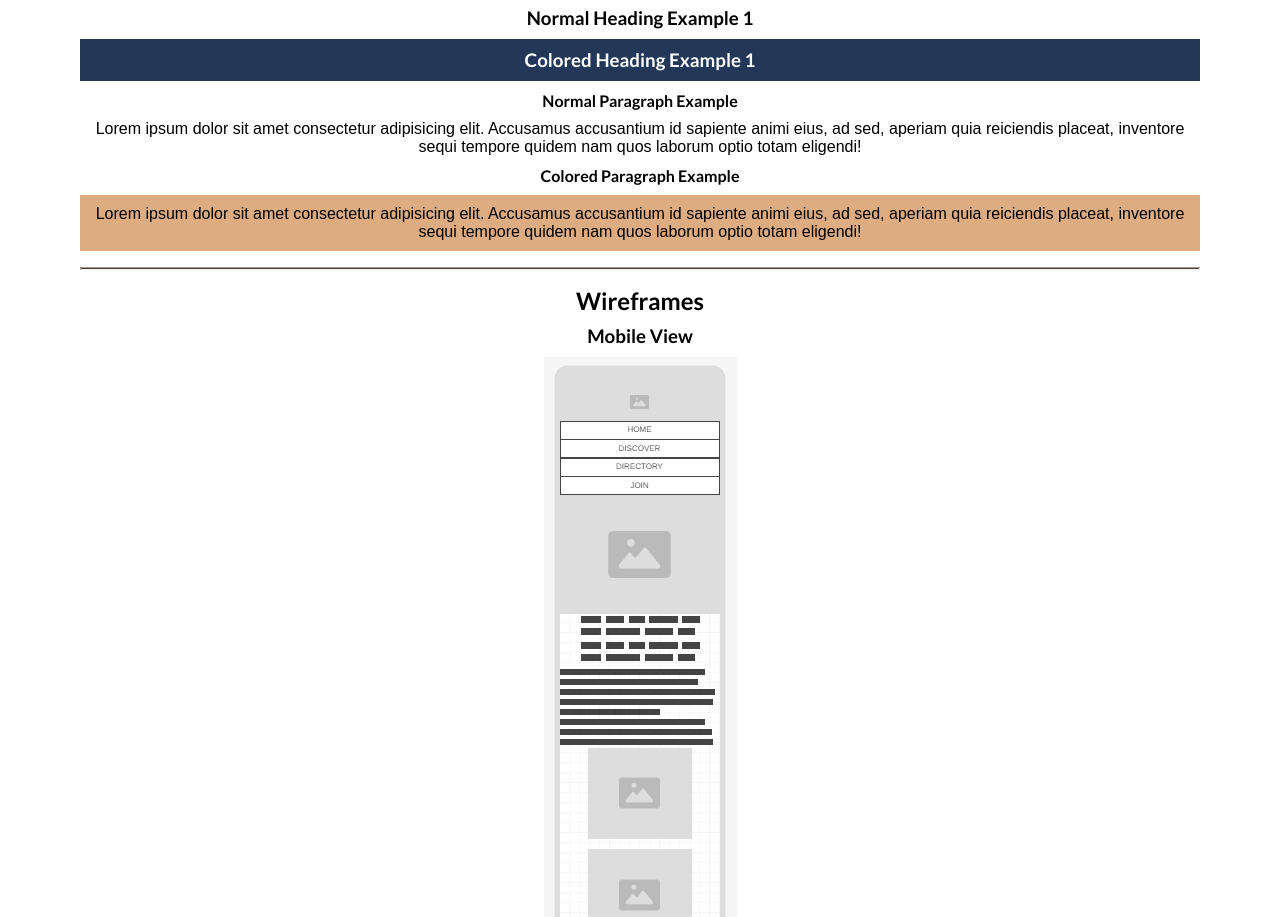
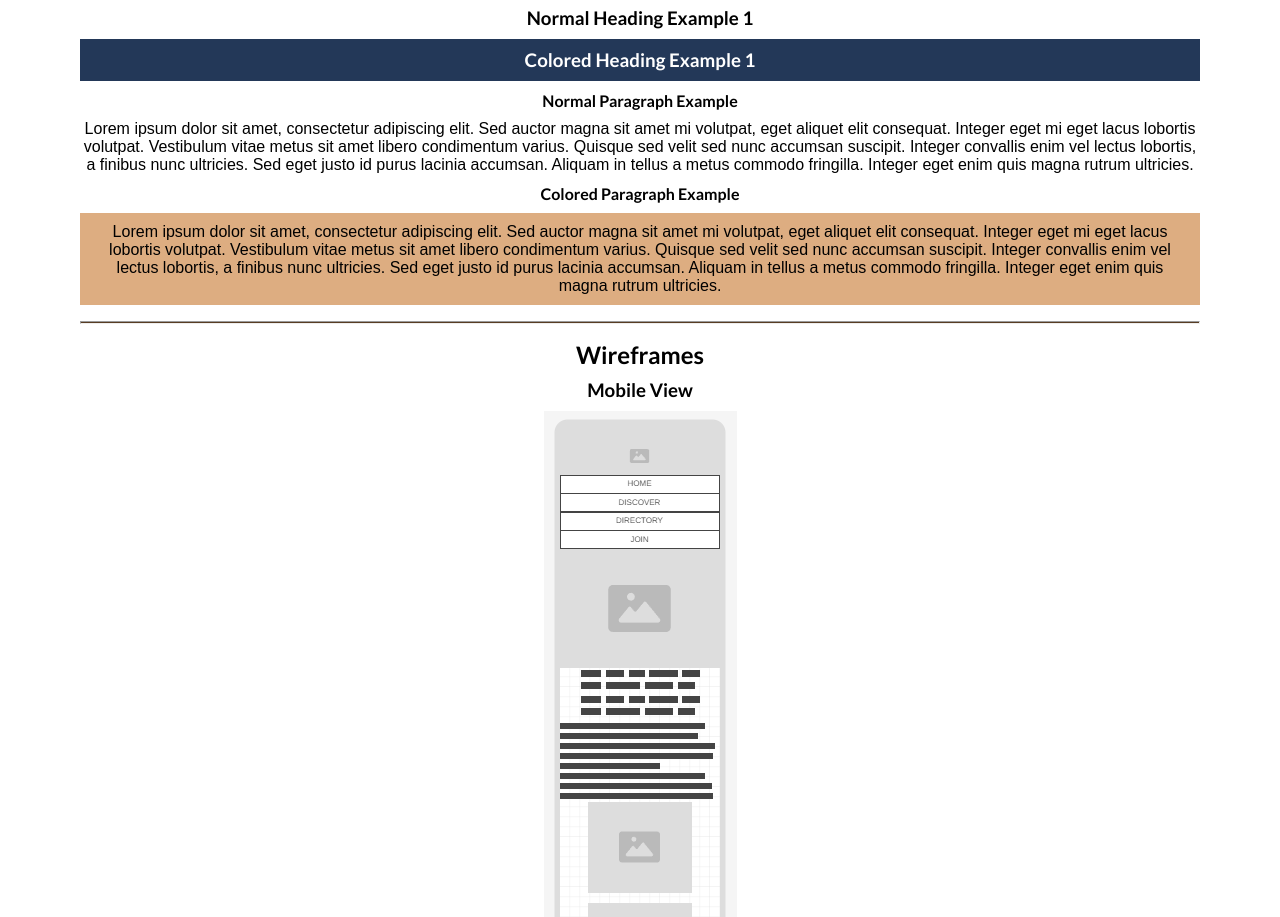
Before and after one commit to mosiahdc/wdd230, a plain HTML site: page week01/chamber-site-plan.html in a window 1280 px wide. Shown: the part 809-1726 px from the top of the page. Drawn offline with Linux system fonts and the light colour scheme.

Commit message:
Updated CSS

```diff
--- a/week01/chamber-site-plan.html
+++ b/week01/chamber-site-plan.html
@@ -1,5 +1,6 @@
 <!DOCTYPE html>
 <html lang="en">
+
 <head>
     <meta charset="UTF-8">
     <meta name="viewport" content="width=device-width, initial-scale=1.0">
@@ -11,8 +12,11 @@
 
     <link rel="preconnect" href="https://fonts.googleapis.com">
     <link rel="preconnect" href="https://fonts.gstatic.com" crossorigin>
-    <link href="https://fonts.googleapis.com/css2?family=Lato:ital,wght@0,100;0,300;0,400;0,700;0,900;1,100;1,300;1,400;1,700;1,900&display=swap" rel="stylesheet">
+    <link
+        href="https://fonts.googleapis.com/css2?family=Lato:ital,wght@0,100;0,300;0,400;0,700;0,900;1,100;1,300;1,400;1,700;1,900&display=swap"
+        rel="stylesheet">
 </head>
+
 <body>
     <header>
         <h2>Site Name</h2>
@@ -64,13 +68,21 @@
             </nav>
 
             <h3>Normal Heading Example 1</h3>
-            <h3 class="colored-heading-1">Colored Heading Example 1</h3>
+            <h3 class="colored-heading">Colored Heading Example 1</h3>
 
             <h4>Normal Paragraph Example</h4>
-            <p>Lorem ipsum dolor sit amet consectetur adipisicing elit. Accusamus accusantium id sapiente animi eius, ad sed, aperiam quia reiciendis placeat, inventore sequi tempore quidem nam quos laborum optio totam eligendi!</p>
+            <p>Lorem ipsum dolor sit amet, consectetur adipiscing elit. Sed auctor magna sit amet mi volutpat, eget
+                aliquet elit consequat. Integer eget mi eget lacus lobortis volutpat. Vestibulum vitae metus sit amet
+                libero condimentum varius. Quisque sed velit sed nunc accumsan suscipit. Integer convallis enim vel
+                lectus lobortis, a finibus nunc ultricies. Sed eget justo id purus lacinia accumsan. Aliquam in tellus a
+                metus commodo fringilla. Integer eget enim quis magna rutrum ultricies.</p>
 
             <h4>Colored Paragraph Example</h4>
-            <p class="colored-p">Lorem ipsum dolor sit amet consectetur adipisicing elit. Accusamus accusantium id sapiente animi eius, ad sed, aperiam quia reiciendis placeat, inventore sequi tempore quidem nam quos laborum optio totam eligendi!</p>
+            <p class="colored-p">Lorem ipsum dolor sit amet, consectetur adipiscing elit. Sed auctor magna sit amet mi
+                volutpat, eget aliquet elit consequat. Integer eget mi eget lacus lobortis volutpat. Vestibulum vitae
+                metus sit amet libero condimentum varius. Quisque sed velit sed nunc accumsan suscipit. Integer
+                convallis enim vel lectus lobortis, a finibus nunc ultricies. Sed eget justo id purus lacinia accumsan.
+                Aliquam in tellus a metus commodo fringilla. Integer eget enim quis magna rutrum ultricies.</p>
         </section>
         <hr>
         <section>
@@ -82,4 +94,5 @@
         </section>
     </main>
 </body>
+
 </html>
--- a/week01/styles/chamber-site-plan-base.css
+++ b/week01/styles/chamber-site-plan-base.css
@@ -95,20 +95,15 @@ nav li:hover {
     color: #000000;
 }
 
-.colored-heading-1,
-.colored-heading-2,
+.colored-heading,
 .colored-p {
     padding: 10px;
 
 }
 
-.colored-heading-1 {
+.colored-heading {
     background-color: #233858;
     color: #FFFFFF;
-}
-.colored-heading-2 {
-    background-color: #161616;
-    color: #f6f6f6;
 }
 
 .colored-p {
```
